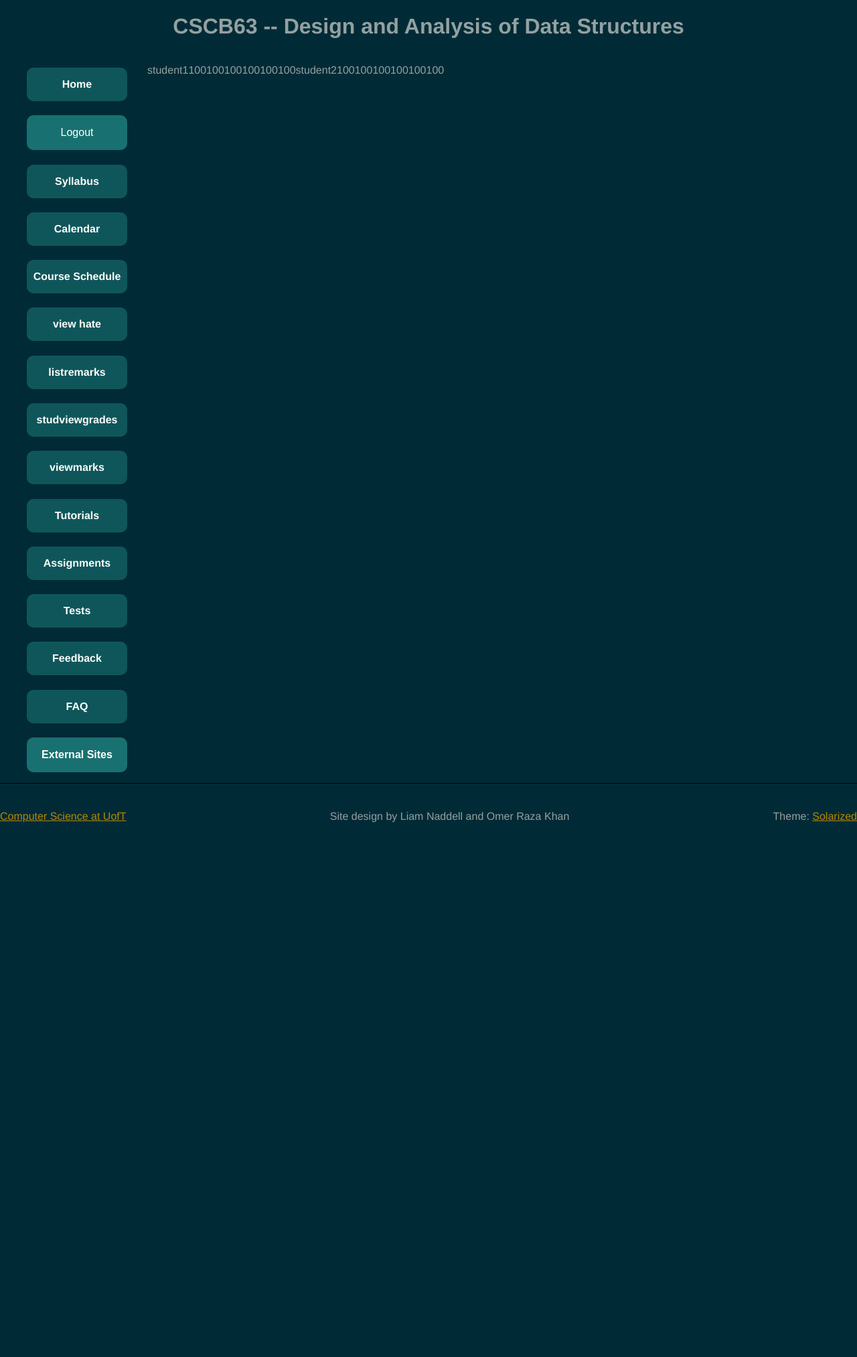
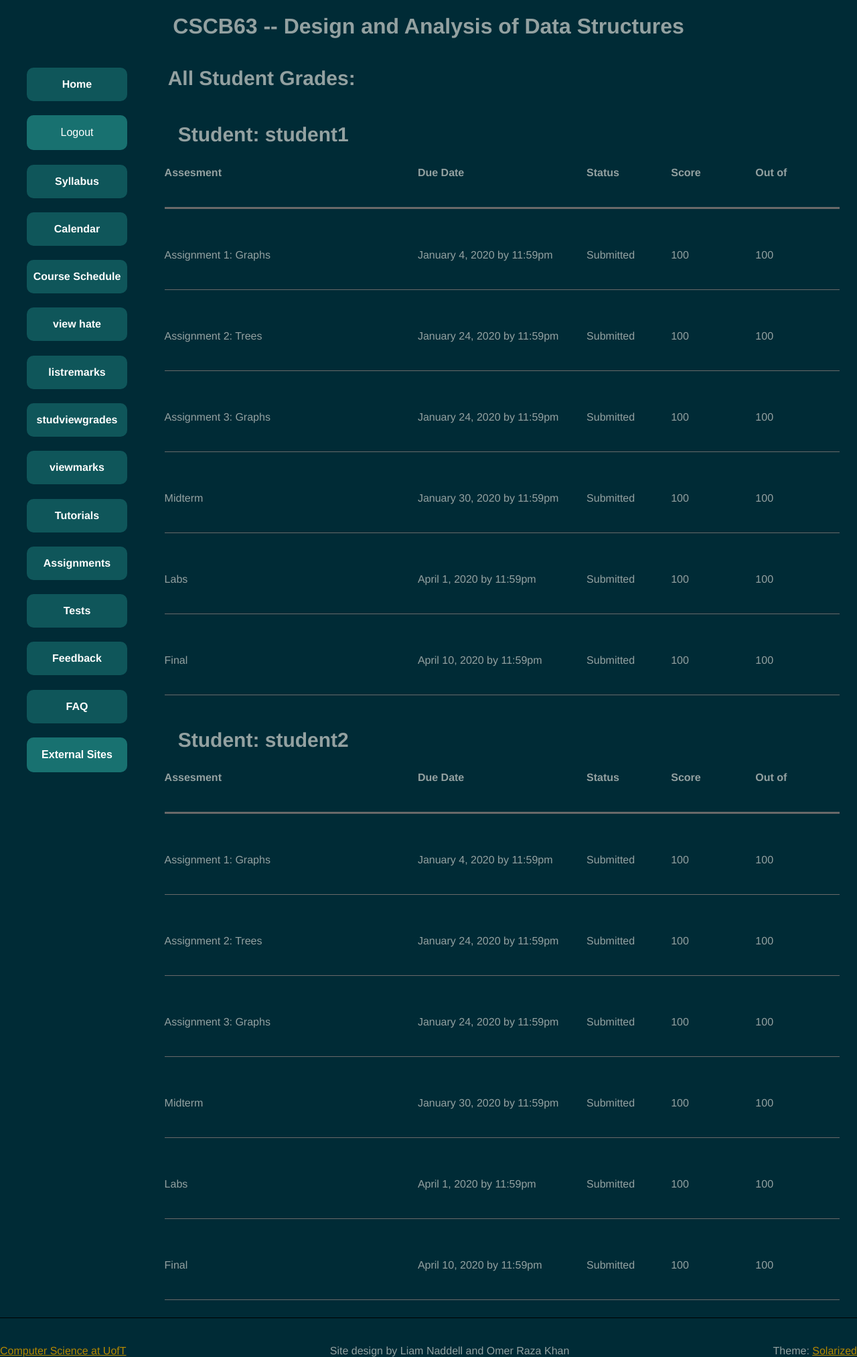
Before and after one commit to jaakulan/Course-Website, a Flask app: page /viewmarks in a window 1280 px wide. Shown: the whole page at 67% size. Before the commit the page ends 1228 px from the top, so only its background shows below. Run offline with Flask 2, Linux system fonts and the light colour scheme; a user stored in the database is signed in; data comes from the database, SQL or seed files in the repository.

Commit message:
finished styling and formatting for viewmarks (instructor)

```diff
--- a/app.py
+++ b/app.py
@@ -166,9 +166,10 @@ def viewremarks():
 
 @app.route('/viewmarks')
 def viewmarks():
+    user = session['utorid'];
     marks = get_all_marks();
     print(marks)
-    return render_template('studmarks.html', marks=marks)
+    return render_template('studmarks.html', marks=marks, user=user)
 
 @app.route('/studviewgrades')
 def viewstdmarks():
--- a/static/index.css
+++ b/static/index.css
@@ -387,3 +387,70 @@ html {
   margin-bottom: 10px;
 }
 /*------end of makeAccount CSS section-----------*/
+/*-----------------------start of viewMarks CSS-------------------*/
+.big_title{
+  margin-top: 2%;
+  margin-left: 0.5%;
+  font-size: 30px;
+  font-weight: bolder;
+}
+
+.inner_body{
+  margin-left: 2%;
+  width: 100%;
+  height: 100%;
+  display: flex;
+  flex-direction: column;
+  padding-right: 2%;
+  padding-bottom: 2%;
+}
+
+.chart_header{
+  display: flex;
+  flex-direction: row;
+  font-weight: 700;
+  justify-content: space-between;
+  height: 60px;
+  border-bottom: 3px solid rgb(105, 105, 105);
+}
+
+#light_header{
+  border-bottom: 1px solid rgb(105, 105, 105);
+  padding-top: 60px;
+  font-weight: 500;
+}
+
+#light_header:hover{
+  box-shadow: 0 4px 8px 0 rgba(0, 0, 0, 0.2), 0 6px 20px 0 rgba(0, 0, 0, 0.19);
+}
+
+.student_name{
+  font-size: 30px;
+  font-weight: bold;
+  margin-top: 5%;
+  margin-bottom: 3%;
+  margin-left: 2%;
+}
+
+.mark_name{
+  flex: 3;
+}
+
+.due_date{
+  flex: 2;
+}
+
+.status{
+  flex:1;
+}
+
+.score{
+  flex:1;
+}
+
+.out_of{
+  flex:1;
+}
+
+
+/*------end of viewMarks CSS section-----------*/
--- a/templates/studmarks.html
+++ b/templates/studmarks.html
@@ -1,12 +1,68 @@
 {% extends "index.html" %}
 {% block content %}
-            {% for mark in marks %}
-                <p>{{mark['utorid']}}</p>
-                <p>{{mark['a1']}}</p>
-                <p>{{mark['a2']}}</p>
-                <p>{{mark['a3']}}</p>
-                <p>{{mark['midterm']}}</p>
-                <p>{{mark['final']}}</p>
-                <p>{{mark['lab']}}</p>
-            {% endfor %}
+<div class="inner_body">
+    <div class="big_title">
+        All Student Grades:
+    </div>
+
+    {% for student in marks %}
+
+    <div class='student_name'>Student: {{student['utorid']}}</div>
+
+    <div class='chart_header'>
+        <div class='mark_name'>Assesment</div>
+        <div class='due_date'> Due Date</div>
+        <div class='status'>Status</div>
+        <div class='score'>Score</div>
+        <div class='out_of'>Out of</div>
+    </div>
+
+    <div id='light_header' class='chart_header'>
+        <div class='mark_name'>Assignment 1: Graphs</div>
+        <div class='due_date'> January 4, 2020 by 11:59pm</div>
+        <div class='status'>Submitted</div>
+        <div class='score'>{{student['a1']}}</div>
+        <div class='out_of'>100</div>
+    </div>
+    <div id='light_header' class='chart_header'>
+        <div class='mark_name'>Assignment 2: Trees</div>
+        <div class='due_date'> January 24, 2020 by 11:59pm</div>
+        <div class='status'>Submitted</div>
+        <div class='score'>{{student['a2']}}</div>
+        <div class='out_of'>100</div>
+    </div>
+    <div id='light_header' class='chart_header'>
+        <div class='mark_name'>Assignment 3: Graphs</div>
+        <div class='due_date'> January 24, 2020 by 11:59pm</div>
+        <div class='status'>Submitted</div>
+        <div class='score'>{{student['a3']}}</div>
+        <div class='out_of'>100</div>
+    </div>
+    <div id='light_header' class='chart_header'>
+        <div class='mark_name'>Midterm</div>
+        <div class='due_date'> January 30, 2020 by 11:59pm</div>
+        <div class='status'>Submitted</div>
+        <div class='score'>{{student['midterm']}}</div>
+        <div class='out_of'>100</div>
+    </div>
+    <div id='light_header' class='chart_header'>
+        <div class='mark_name'>Labs</div>
+        <div class='due_date'> April 1, 2020 by 11:59pm</div>
+        <div class='status'>Submitted</div>
+        <div class='score'>{{student['lab']}}</div>
+        <div class='out_of'>100</div>
+    </div>
+    <div id='light_header' class='chart_header'>
+        <div class='mark_name'>Final</div>
+        <div class='due_date'> April 10, 2020 by 11:59pm</div>
+        <div class='status'>Submitted</div>
+        <div class='score'>{{student['final']}}</div>
+        <div class='out_of'>100</div>
+    </div>
+
+
+    {% endfor %}
+
+
+</div>
 {% endblock %}
```
